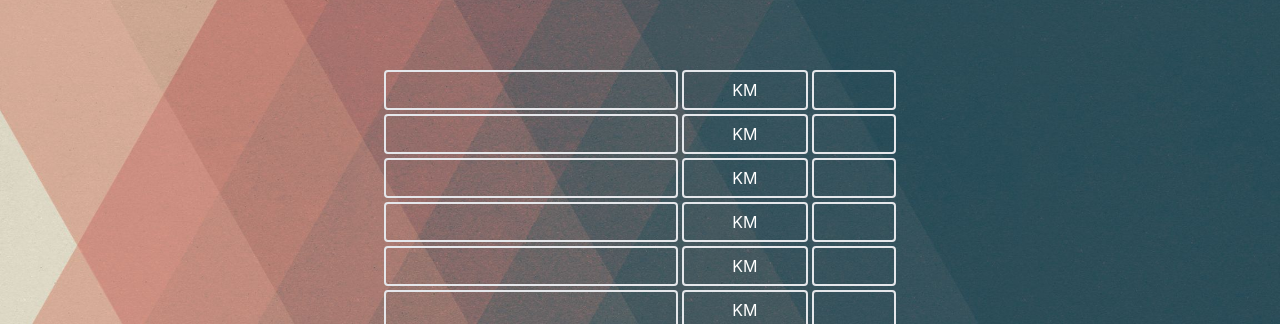
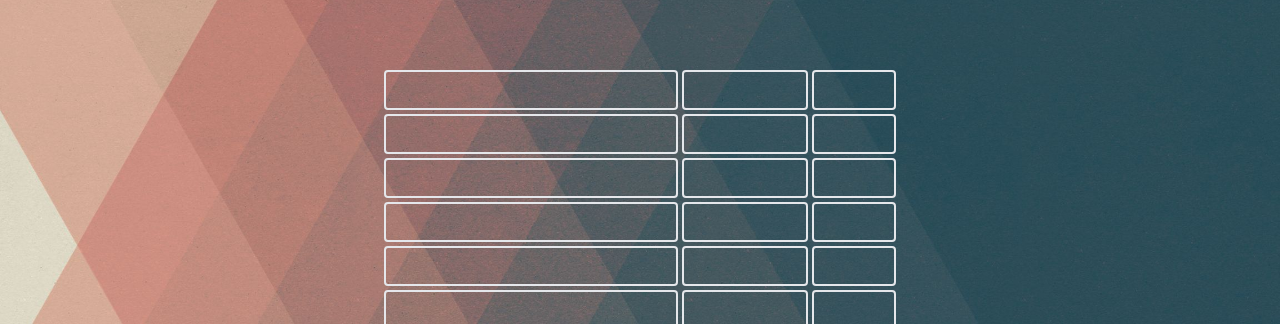
Before and after one commit to WeikeShi0730/worldle, a React (Create React App) app: page / in a window 1280 px wide. Shown: the part 476-800 px from the top of the page. Built offline with nearby package versions, Linux system fonts and the light colour scheme.

Commit message:
Fix distance unit display

```diff
--- a/src/components/guess-panel.component.tsx
+++ b/src/components/guess-panel.component.tsx
@@ -12,7 +12,7 @@ const GuessPanel = ({ selectedCountry, difference }: GuessPanelType) => {
         {selectedCountry.label}
       </div>
       <div className="distance flex justify-center items-center w-3/12 border-2 mx-1 rounded">
-        {difference.distance} KM
+        {difference.distance ? difference.distance + "KM" : ""}
       </div>
       <div className="direction flex justify-center items-center w-2/12 border-2 rounded">
         {difference.direction}
```
